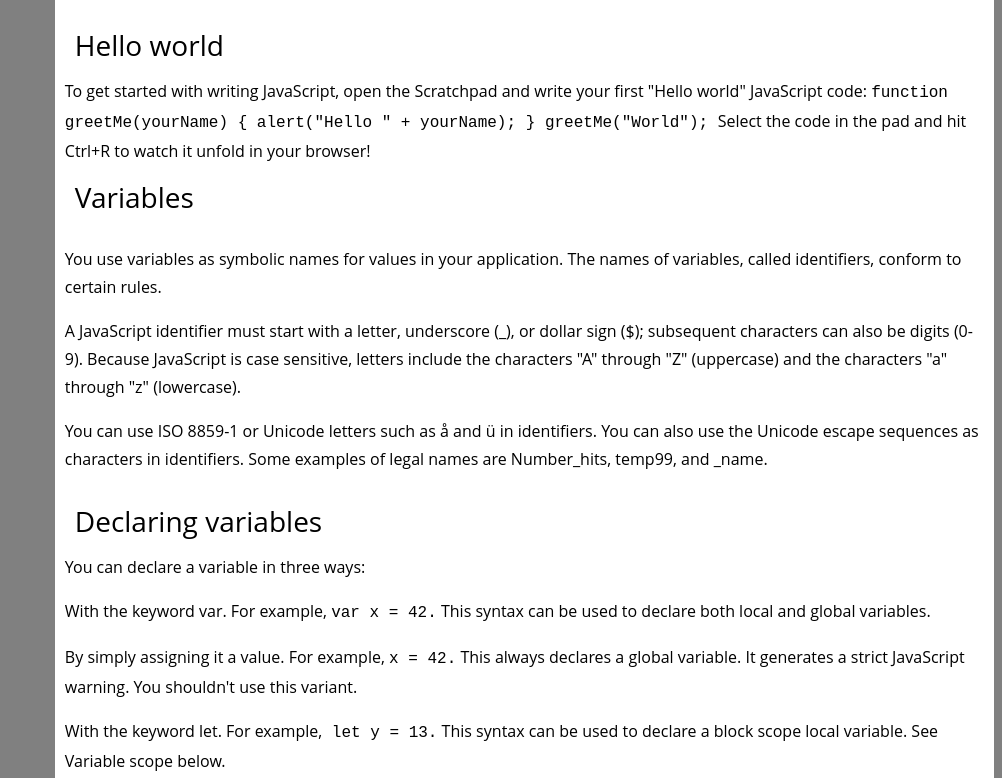
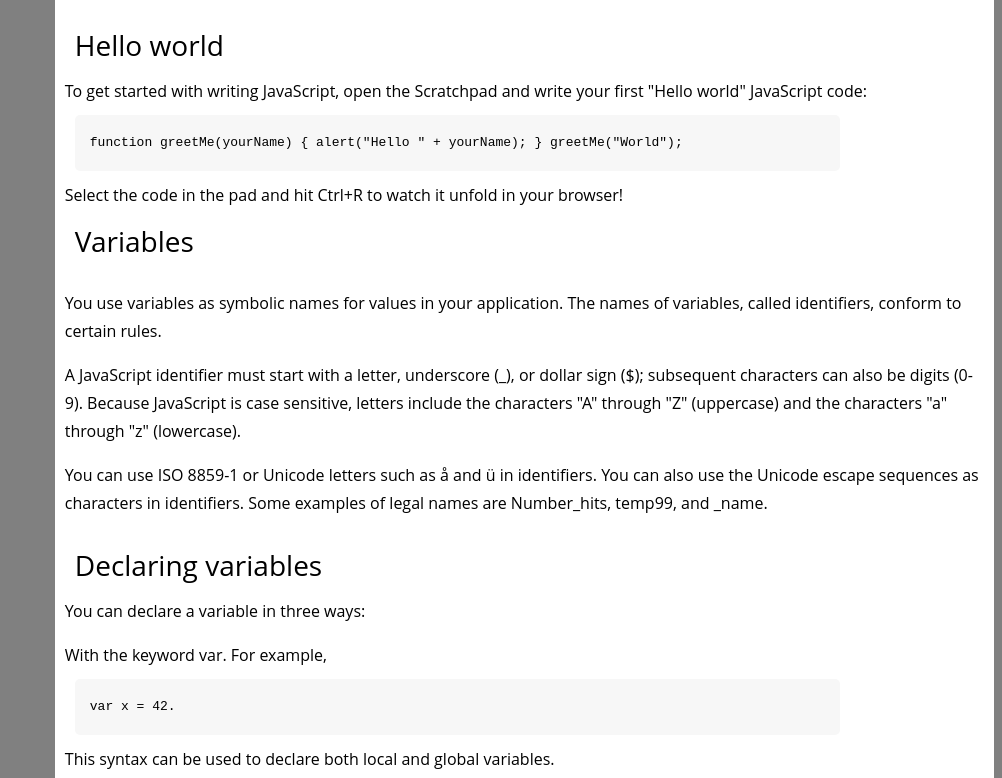
Before and after one commit to oukosh/Golda-Fred2, a plain HTML site: page index.html in a window 1280 px wide. Shown: the part 1157-1935 px from the top of the page, without its empty margins (278-1280 px from the left). Drawn offline with Linux system fonts and the light colour scheme.

Commit message:
styled main

```diff
--- a/styles.css
+++ b/styles.css
@@ -15,12 +15,11 @@ body{
 }
 #navbar ul{
     padding-left: 0.1em;
-    overflow-x: hidden;
-    overflow-y: scroll;
     width: 100%;
     margin-top: 0.1px;
     height: 700px;
-    overflow-y: scroll;
+    overflow-y: auto;
+    overflow-x: hidden;
 
 }
 #navbar li{
@@ -32,6 +31,7 @@ body{
     width: 100%;
     background-color: white;
     margin-top: 2px;
+    position: relative;
 }
 .nav-link{
     color: black;
@@ -63,3 +63,18 @@ header{
     margin-left: 10px;
     float:right;
 }
+code{
+position: relative;
+background-color: #f7f7f7;
+font-family: monospace;
+font-size: 13px;
+line-height : 2;
+border-radius:5px;
+margin: 10px;
+padding: 15px;
+clear: both;
+width: 80%;
+display: block;
+
+
+}
```
